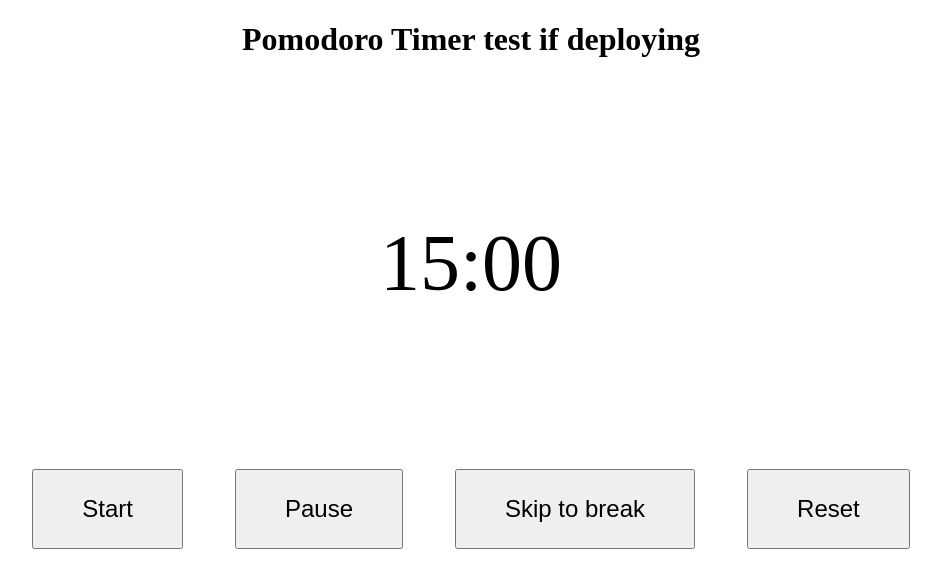
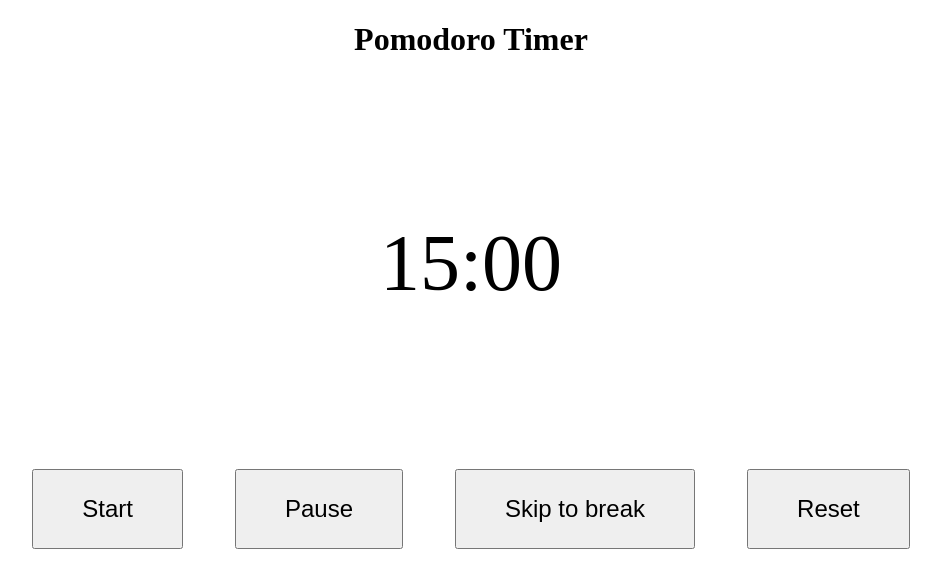
Before and after one commit to JohannesSloth/pomodoro_timer_express, a website: page public/frontpage/frontpage.html in a window 1280 px wide. Shown: the whole page, without its empty margins (169-1110 px from the left). Drawn offline with Linux system fonts and the light colour scheme.

Commit message:
Apologies for previous commit messages. Was loosing it. Small change to frontpage.html and previous commit finally solved the deployment issue

```diff
--- a/public/frontpage/frontpage.html
+++ b/public/frontpage/frontpage.html
@@ -9,7 +9,7 @@
 </head>
 <body>
     <div id="pomodoro-timer">
-        <h1>Pomodoro Timer test if deploying</h1>
+        <h1>Pomodoro Timer</h1>
         <div id="timer"></div>
         <button id="start-button">Start</button>
         <button id="pause-button">Pause</button>
```
